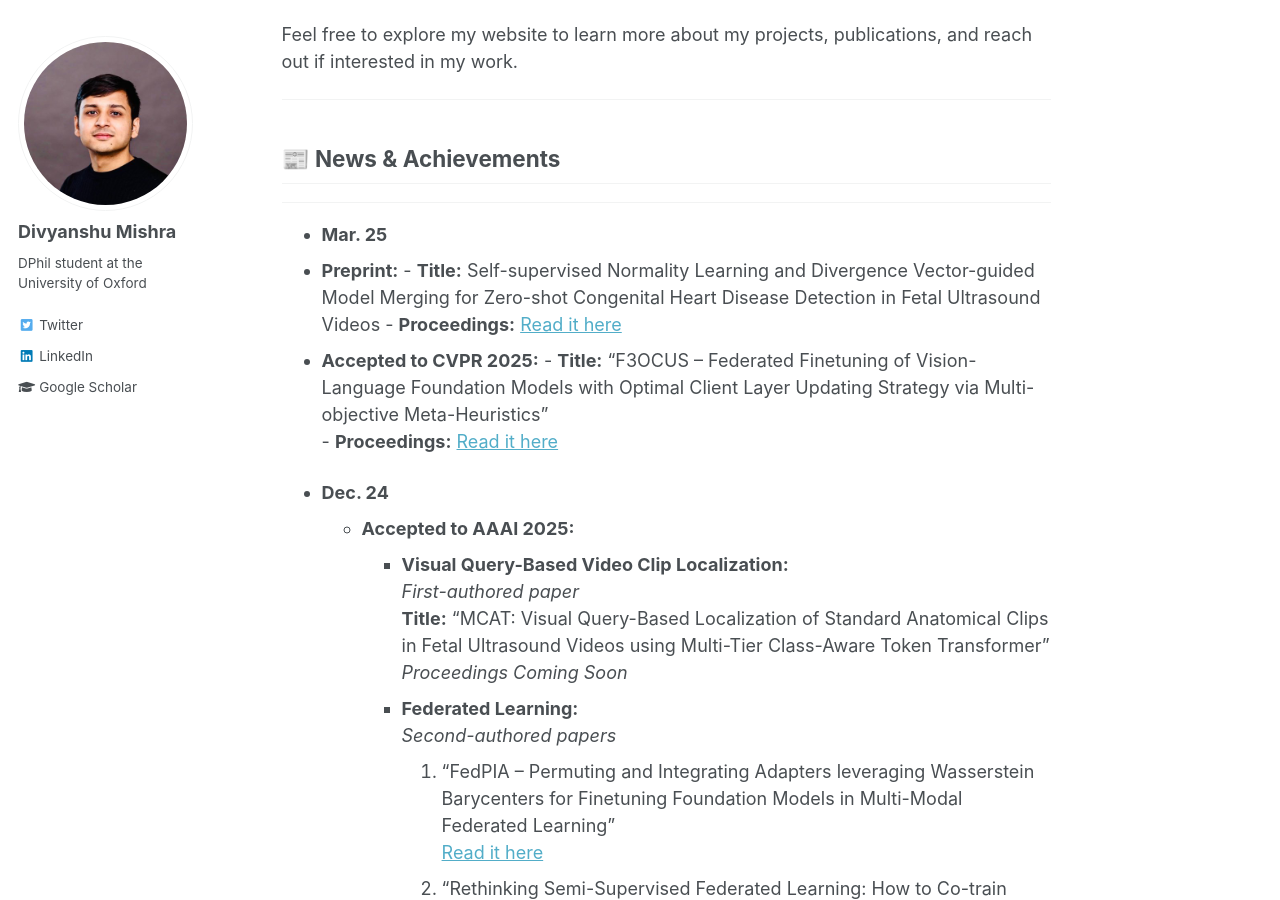
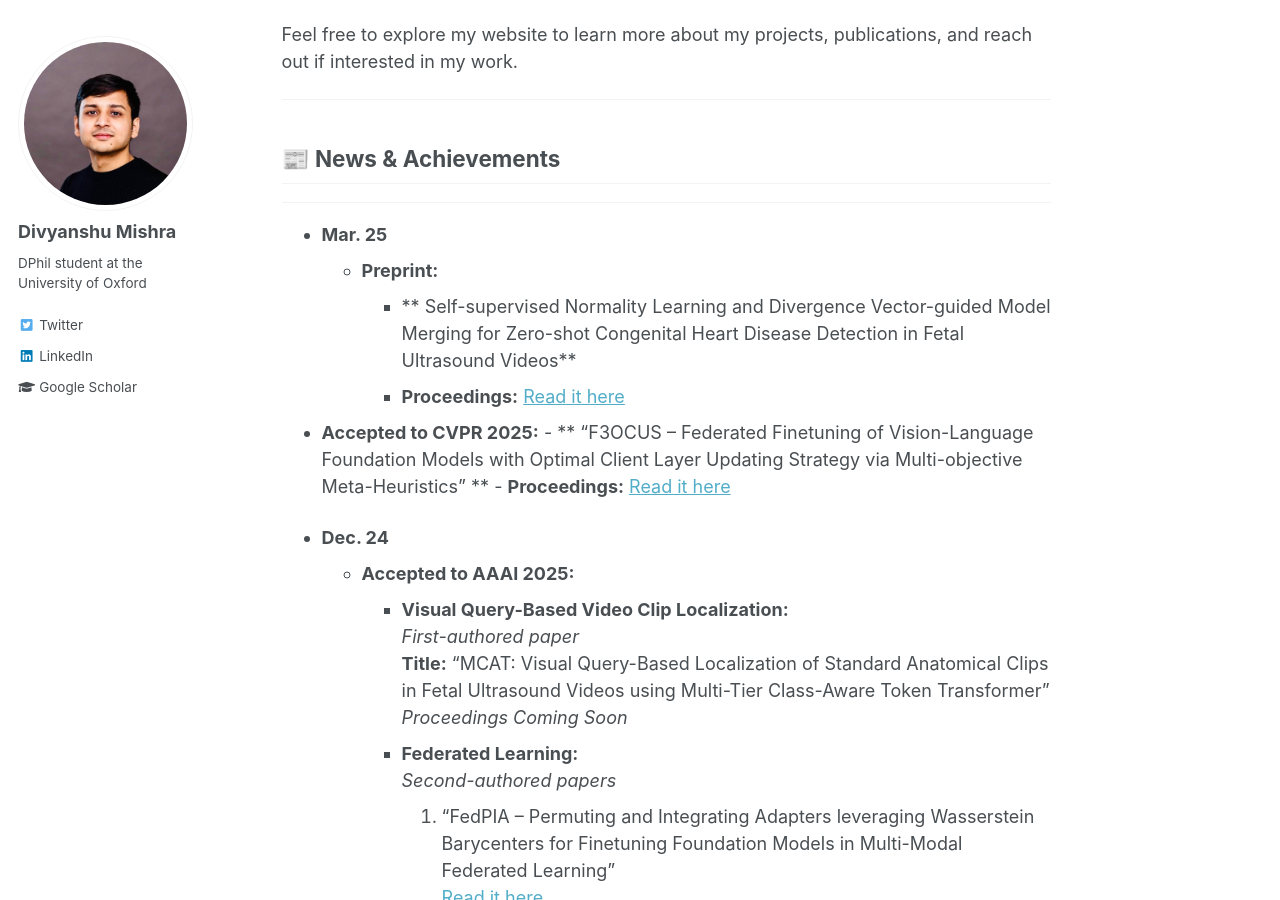
Before and after one commit to mdivyanshu97/mdivyanshu97.github.io, a Jekyll site: the page built from _pages/about.md, in a window 1280 px wide and 900 px high, scrolled down 632 px. Built offline with Jekyll 4.4.1, drawn with Linux system fonts in a browser that asks for light colours.

Commit message:
updated_march_1

```diff
--- a/_pages/about.md
+++ b/_pages/about.md
@@ -21,11 +21,11 @@ Feel free to explore my website to learn more about my projects, publications, a
 
 ---
 - **Mar. 25**
- - **Preprint:**
-        - **Title:** Self-supervised Normality Learning and Divergence Vector-guided Model Merging for Zero-shot Congenital Heart Disease Detection in Fetal Ultrasound Videos
+    - **Preprint:**
+        - ** Self-supervised Normality Learning and Divergence Vector-guided Model Merging for Zero-shot Congenital Heart Disease Detection in Fetal Ultrasound Videos**
         - **Proceedings:** [Read it here](https://arxiv.org/pdf/2503.07799)
 - **Accepted to CVPR 2025:**
-        - **Title:** “F3OCUS – Federated Finetuning of Vision-Language Foundation Models with Optimal Client Layer Updating Strategy via Multi-objective Meta-Heuristics”
+        - ** “F3OCUS – Federated Finetuning of Vision-Language Foundation Models with Optimal Client Layer Updating Strategy via Multi-objective Meta-Heuristics” **
         - **Proceedings:** [Read it here](https://arxiv.org/abs/2411.11912)
 
 
```
